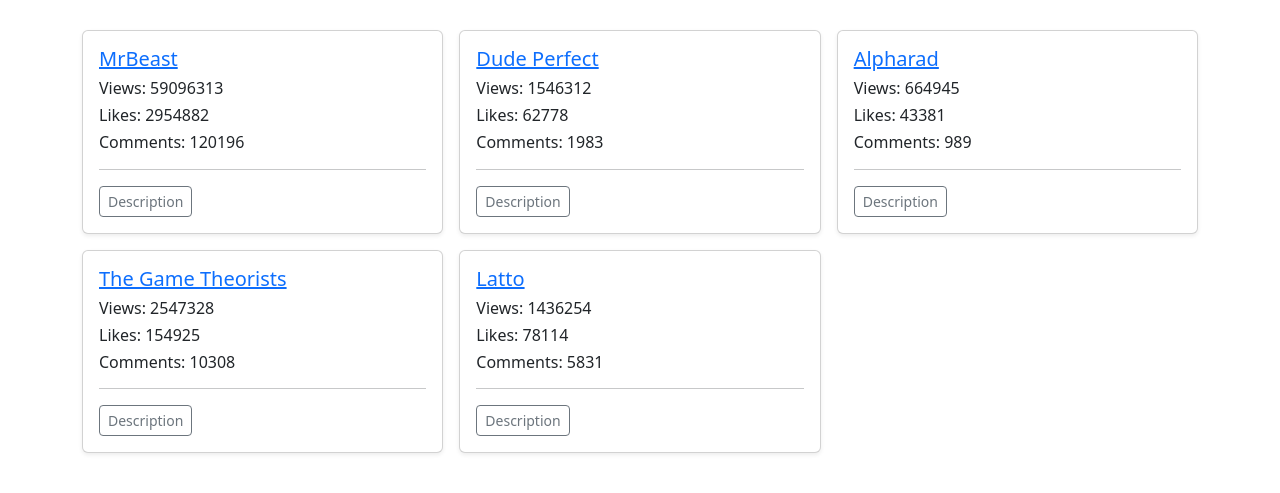
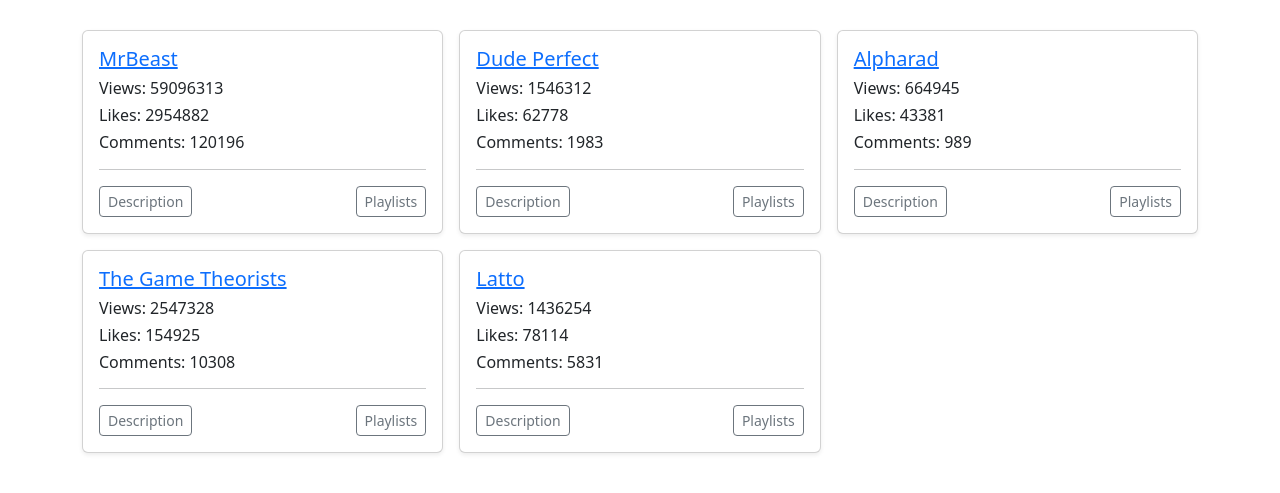
Before and after one commit to alecrliu/ytubedb, a Flask app: page /videos in a window 1280 px wide. Shown: the part 202-695 px from the top of the page. Run offline with Flask 2, Linux system fonts and the light colour scheme.

Commit message:
finished links to channel and playlist pages

```diff
--- a/templates/videos.html
+++ b/templates/videos.html
@@ -94,7 +94,9 @@
                         </script>
                         <div class="card-body">
                             <!-- the link to a specific channel below doesn't work yet, have to link it to each channel somehow -->
-                            <h5 class="card-title"><a href="{{url_for('channel', channelId=vid.snippet.channelId)}}">{{ vid.snippet.channelTitle }}</a></h5>
+                            <h5 class="card-title"><a
+                                    href="{{url_for('showChannels', channelId=vid.snippet.channelId)}}">{{
+                                    vid.snippet.channelTitle }}</a></h5>
                             <h6 class="card-title">Views: {{ vid.statistics.viewCount }}</h6>
                             <h6 class="card-title">Likes: {{ vid.statistics.likeCount }}</h6>
                             <h6 class="card-title">Comments: {{ vid.statistics.commentCount }}</h6>
@@ -106,6 +108,11 @@
                                         aria-expanded="false" aria-controls="collapse{{ loop.index }}">
                                         Description
                                     </button>
+                                </div>
+                                <div class="btn-group">
+                                    <a href="{{url_for('showPlaylist')}}" class="btn btn-sm btn-outline-secondary">
+                                        Playlists
+                                    </a>
                                 </div>
                             </div>
                             <div class="collapse" id="collapse{{ loop.index }}">
```
Also changed, not shown: main.py (+4 -3 lines).
